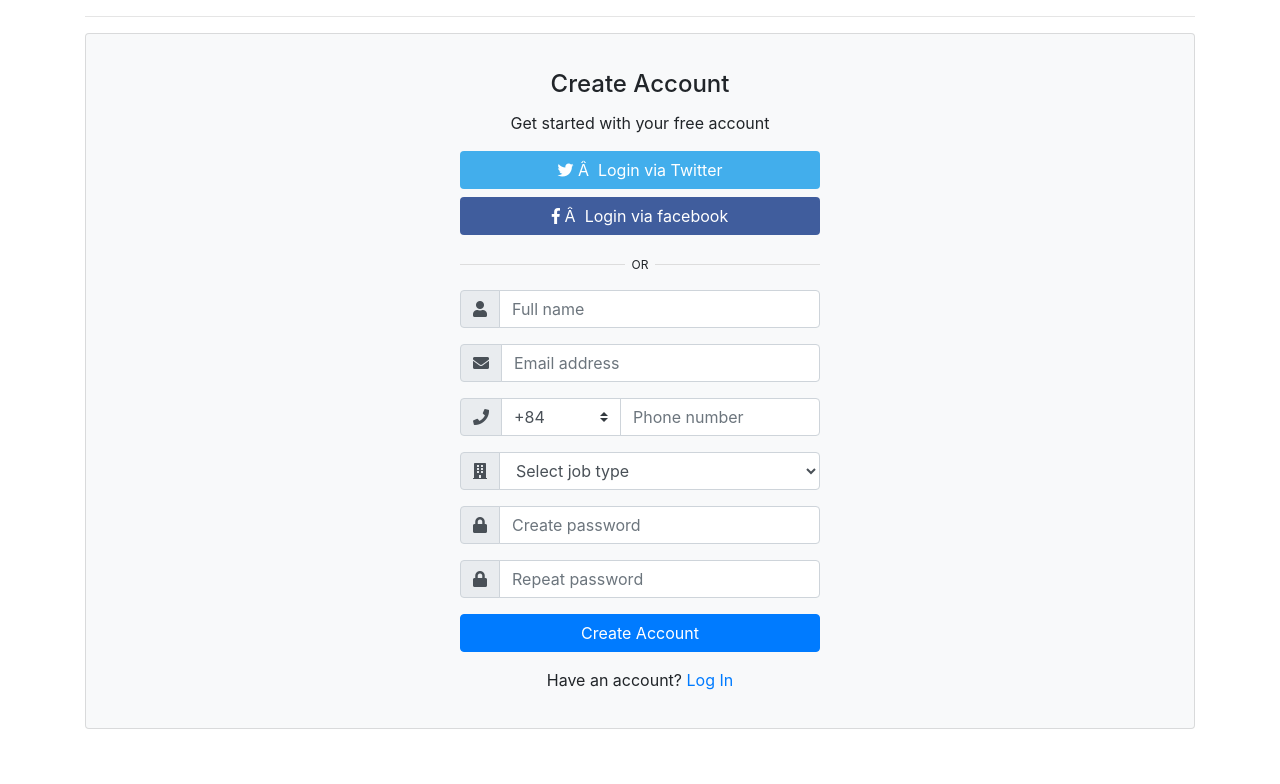
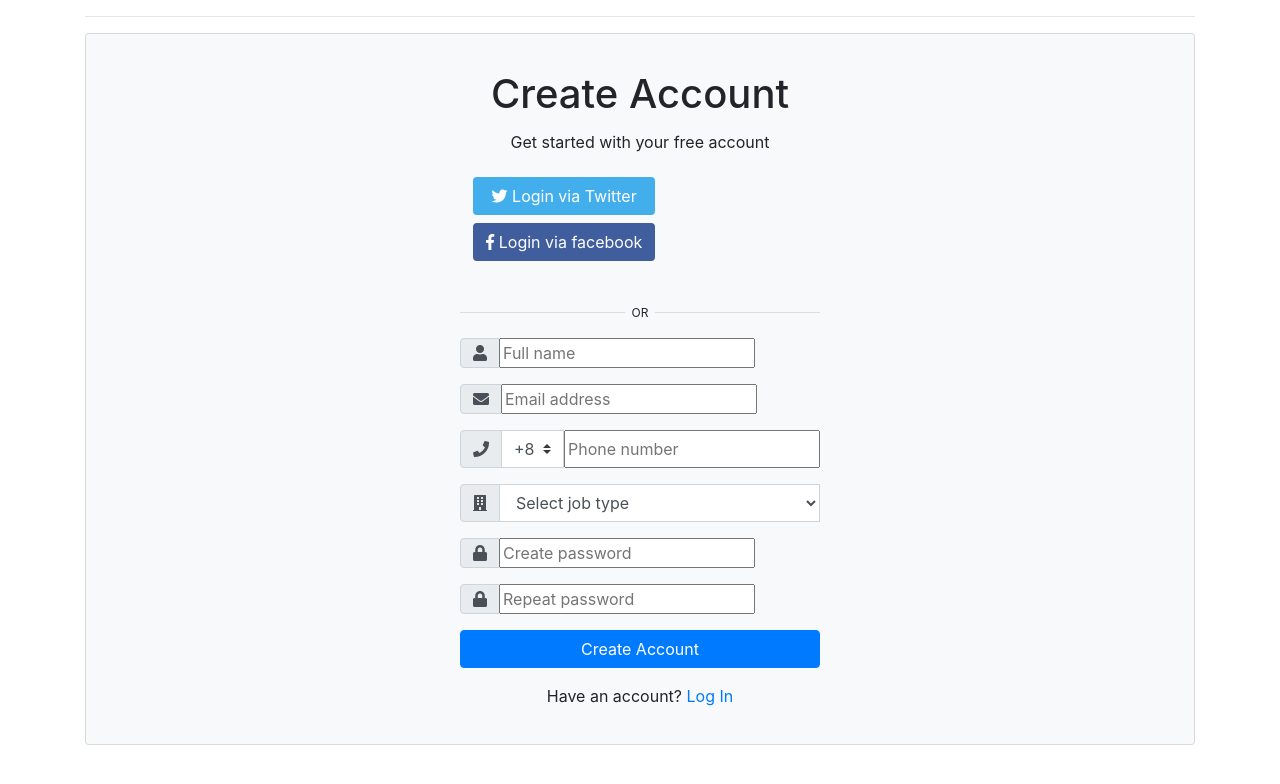
Before and after one commit to tuyentvfpt/practice-html-css-javascript, a plain HTML site: page index.html in a window 1280 px wide. Drawn offline with nearby package versions, Linux system fonts and the light colour scheme.

Commit message:
Update index.html

```diff
--- a/index.html
+++ b/index.html
@@ -3,52 +3,66 @@
 <head>
     <meta charset="uft-8">
     <title>Create Account</title>
-    <link href="https://maxcdn.bootstrapcdn.com/bootstrap/4.0.0/css/bootstrap.min.css" rel="stylesheet" id="bootstrap-css">
+    <link href="https://maxcdn.bootstrapcdn.com/bootstrap/4.0.0/css/bootstrap.min.css" rel="stylesheet"
+        id="bootstrap-css">
     <script src="https://maxcdn.bootstrapcdn.com/bootstrap/4.0.0/js/bootstrap.min.js"></script>
     <script src="https://cdnjs.cloudflare.com/ajax/libs/jquery/3.2.1/jquery.min.js"></script>
     <link rel="stylesheet" href="https://use.fontawesome.com/releases/v5.0.8/css/all.css">
     <link rel="stylesheet" type="text/css" href="style.css">
 </head>
+
 <body>
     <div class="container">
         <hr>
         <div class="card bg-light">
             <article class="card-body mx-auto" style="max-width: 400px;">
-        <h4 class="card-title mt-3 text-center">Create Account</h4>
+                <h1 class="card-title mt-3 text-center">Create Account</h1>
                 <p class="text-center">Get started with your free account</p>
-        <p>
-          <a href="" class="btn btn-block btn-twitter"> <i class="fab fa-twitter"></i>   Login via Twitter</a>
-          <a href="" class="btn btn-block btn-facebook"> <i class="fab fa-facebook-f"></i>   Login via facebook</a>
+                <p class="btn">
+                    <a href="" class="btn btn-block btn-twitter"> <i class="fab fa-twitter"></i> Login via Twitter</a>
+                    <a href="" class="btn btn-block btn-facebook"> <i class="fab fa-facebook-f"></i> Login via
+                        facebook</a>
                 </p>
                 <p class="divider-text">
                     <span class="bg-light">OR</span>
                 </p>
-        <form>
-        <div class="form-group input-group">
+                <form id="signup" class="form">
+                    <div class="form-field">
+                        <div class="form-group input-group ">
                             <div class="input-group-prepend">
                                 <span class="input-group-text"> <i class="fa fa-user"></i> </span>
                             </div>
-              <input name="" class="form-control" placeholder="Full name" type="text">
-          </div> <!-- form-group// -->
-          <div class="form-group input-group">
+                            <input name="" id="username" placeholder="Full name" type="text">
+                            <small></small>
+                        </div>
+
+                    </div>
+                    <div class="form-field">
+                        <div class="form-group input-group ">
                             <div class="input-group-prepend">
                                 <span class="input-group-text"> <i class="fa fa-envelope"></i> </span>
                             </div>
-              <input name="" class="form-control" placeholder="Email address" type="email">
-          </div> <!-- form-group// -->
+                            <input name="" id="email" placeholder="Email address" type="email">
+                        <small></small>
+                        </div>
+                    </div>
+                    <div class="form-field">
                         <div class="form-group input-group">
                             <div class="input-group-prepend">
                                 <span class="input-group-text"> <i class="fa fa-phone"></i> </span>
                             </div>
                             <select class="custom-select" style="max-width: 120px;">
                                 <option selected="">+84</option>
-              <option value="1">+1</option>
-              <option value="2">+85</option>
-              <option value="3">+86</option>
+                                <option value="1">+85</option>
+                                <option value="2">+86</option>
+                                <option value="3">+87</option>
                             </select>
-            <input name="" class="form-control" placeholder="Phone number" type="text">
-          </div> <!-- form-group// -->
-          <div class="form-group input-group">
+                            <input name="" id="phone-numer" placeholder="Phone number" type="text">
+                            <small></small>
+                        </div>
+                    </div>
+                    <div class="form-field">
+                        <div class="form-group input-group ">
                             <div class="input-group-prepend">
                                 <span class="input-group-text"> <i class="fa fa-building"></i> </span>
                             </div>
@@ -58,27 +72,37 @@
                                 <option>Manager</option>
                                 <option>Accaunting</option>
                             </select>
-        </div> <!-- form-group end.// -->
+                            <small></small>
+                        </div>
+                    </div>
+                    <div class="form-field">
+                        <div class="form-group input-group ">
+                            <div class="input-group-prepend">
+                                <span class="input-group-text"> <i class="fa fa-lock"></i> </span>
+                            </div>
+                            <input id="password" placeholder="Create password" type="password">
+                            <small></small>
+                        </div>
+                    </div>
+                    <div class="form-field">
                         <div class="form-group input-group">
                             <div class="input-group-prepend">
                                 <span class="input-group-text"> <i class="fa fa-lock"></i> </span>
                             </div>
-              <input class="form-control" placeholder="Create password" type="password">
-          </div> <!-- form-group// -->
-          <div class="form-group input-group">
-            <div class="input-group-prepend">
-              <span class="input-group-text"> <i class="fa fa-lock"></i> </span>
+                            <input id="enter-password" placeholder="Repeat password" type="password">
+                            <small></small>
                         </div>
-              <input class="form-control" placeholder="Repeat password" type="password">
-          </div> <!-- form-group// -->
-          <div class="form-group">
-              <button type="submit" class="btn btn-primary btn-block"> Create Account  </button>
-          </div> <!-- form-group// -->
+                    </div>
+                    <div class="form-group form-field">
+                        <button type="submit" class="btn btn-primary btn-block"> Create Account </button>
+                    </div>
                     <p class="text-center">Have an account? <a href="">Log In</a> </p>
                 </form>
             </article>
-      </div> <!-- card.// -->
+        </div>
 
     </div>
+    <script src="main.js"></script>
 </body>
+
 </html>
```
Lines whose indentation alone changed are shown as unchanged.
